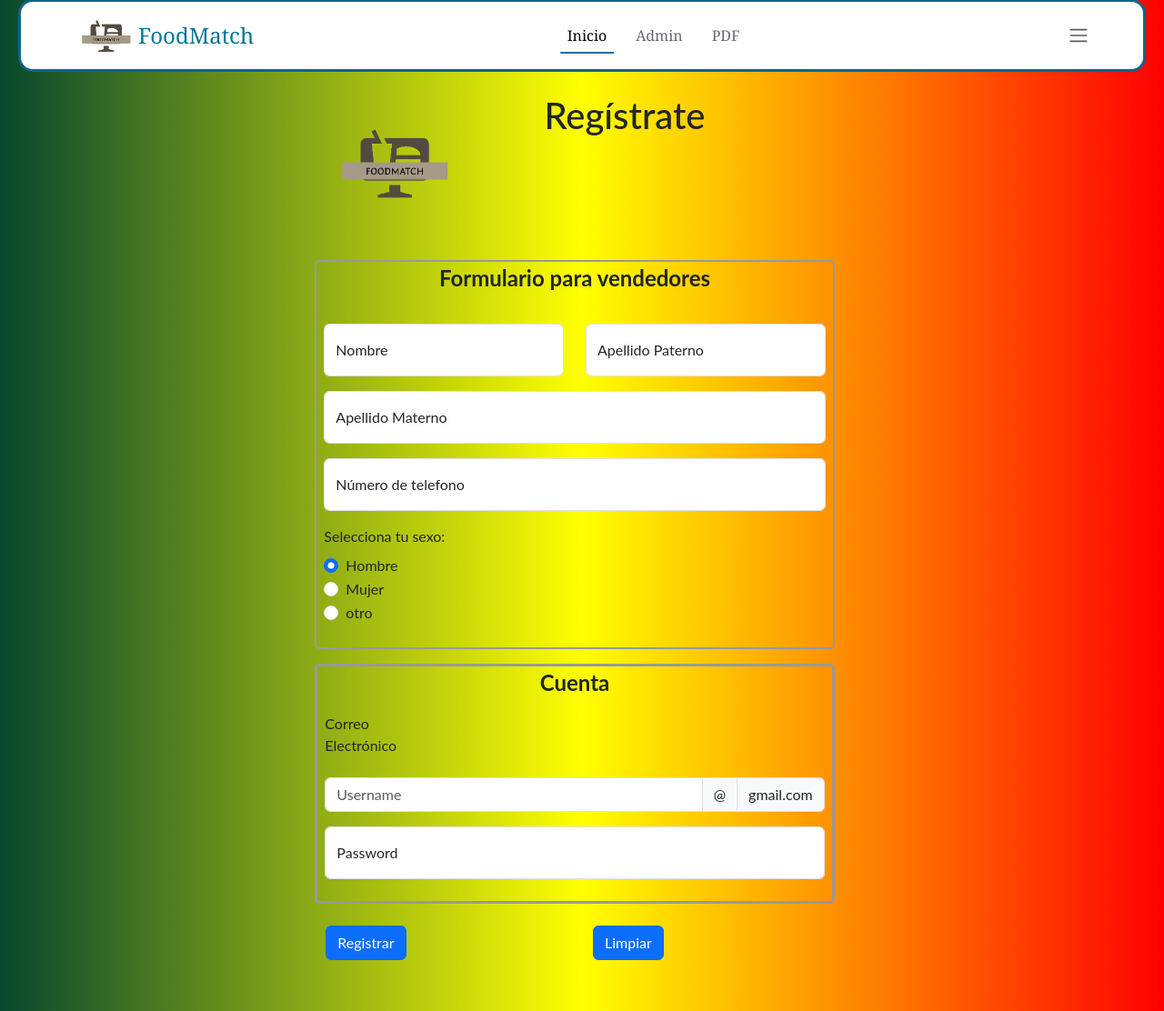
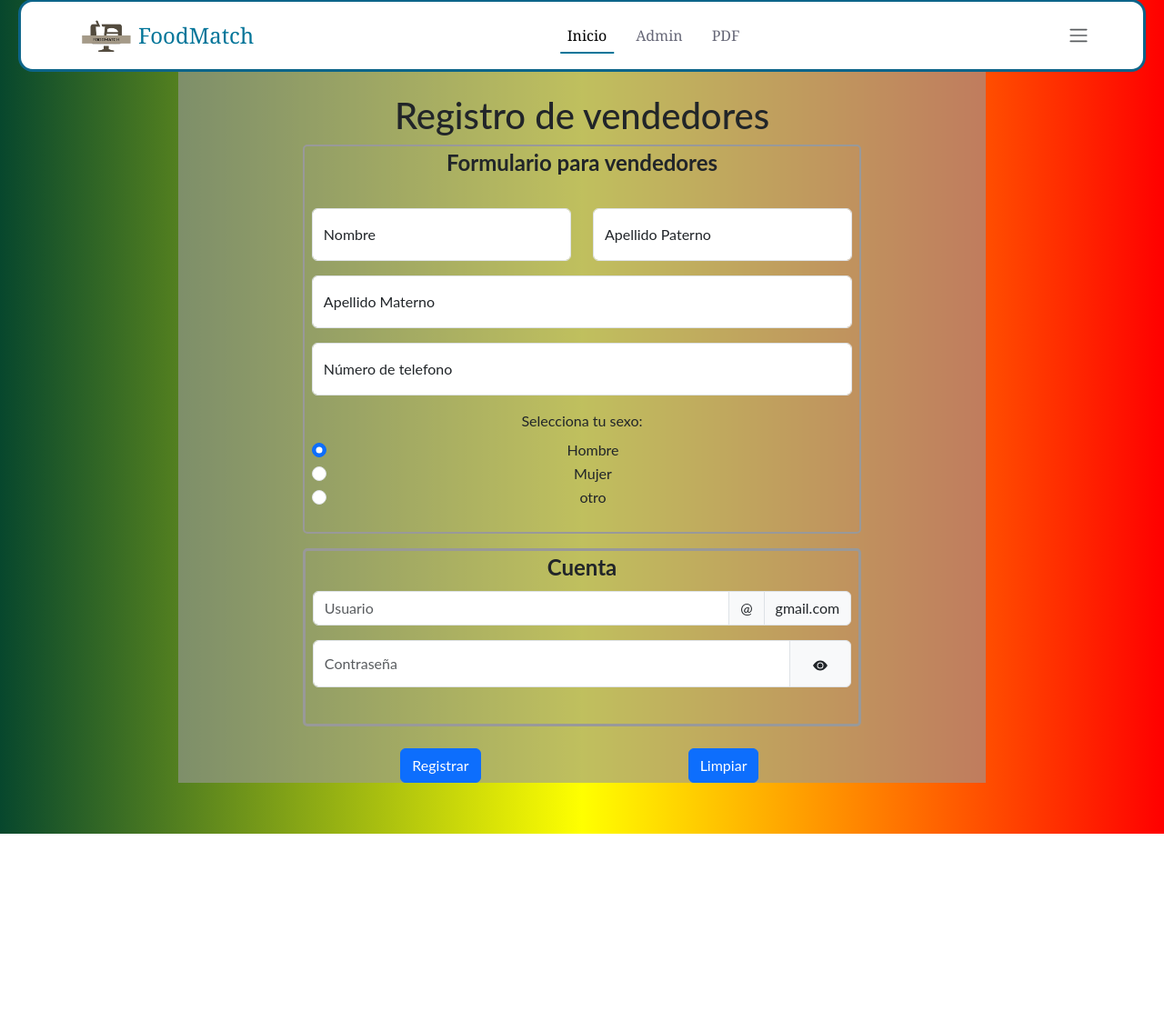
Before and after one commit to karadelacra/ProyectoF, a PHP site: page /formulario.html in a window 1280 px wide. Shown: the part 21-1133 px from the top of the page at 91% size. After the commit the page ends 938 px from the top, so only its background shows below. Run offline with PHP 8.4, Linux system fonts and the light colour scheme.

```diff
--- a/formulario.html
+++ b/formulario.html
@@ -40,14 +40,13 @@
     </nav>
     <br>
 
-    <div class="row" style="max-width: 100%;">
+    <div class="row" style="max-width: 80%; background-color: #9999999d;">
 
-        <div class="col-sm-8" style=" margin: auto;max-width: 70%; margin-top: 100px;">
+        <div class="text-center" style=" margin: auto;max-width: 70%; margin-top: 100px;">
             <div class="row">
-                <img src="imagenes/formulario/logotipo_ipn.png" style="max-width: 30%; ">
-                <h1 style="text-align: center; max-width: 56%; ">Regístrate</h1>
+                <h1 class="text-center">Registro de vendedores</h1>
             </div>
-            <div class="row">
+            <div class="text-center">
                 <form action="php/DatosPorConfirmar.php" method="post" name="Registro" autocomplete="off" class="row g-3">
 
                     <fieldset style="border: 2px solid #999; border-radius: 5px;">
@@ -104,20 +103,20 @@
 
                     <fieldset style="border: 3px solid #999; border-radius: 5px;">
                         <legend style="font-weight: bold; text-align: center;">Cuenta</legend>
-
-                        <div class="mb-3 row">
-                            <label for="staticEmail" class="col-sm-2 col-form-label">Correo Electrónico</label>
-                        </div>
-
                         <div class="input-group mb-3">
-                            <input name="correo" type="text" class="form-control" placeholder="Username" aria-label="Username" required pattern="[a-zA-Z0-9._%+-]+">
+                            <input name="correo" type="text" class="form-control" placeholder="Usuario" aria-label="Username" required pattern="[a-zA-Z0-9._%+-]+">
                             <span class="input-group-text">@</span>
                             <span class="input-group-text">gmail.com</span>
                         </div>
 
-                        <div class="form-floating">
-                            <input name="contraseña" type="password" class="form-control" id="floatingPassword" placeholder="Password" required>
-                            <label for="floatingPassword">Password</label>
+                        <div class="input-group mb-3">
+                            <input name="contraseña" type="password" class="form-control" placeholder="Contraseña" aria-label="password" required pattern="[a-zA-Z0-9]+" id="password">
+                            <!-- mostrar contraseña -->
+                            <span class="input-group-text"><button onclick="mostrarContrasena()" type="button" class="btn" ><svg id="icono" xmlns="http://www.w3.org/2000/svg" width="16" height="16" fill="currentColor" class="bi bi-eye-fill" viewBox="0 0 16 16">
+                                <path d="M10.5 8a2.5 2.5 0 1 1-5 0 2.5 2.5 0 0 1 5 0"/>
+                                <path d="M0 8s3-5.5 8-5.5S16 8 16 8s-3 5.5-8 5.5S0 8 0 8m8 3.5a3.5 3.5 0 1 0 0-7 3.5 3.5 0 0 0 0 7"/>
+                              </svg></button></span>
+
                         </div>
                         <br>
 
@@ -153,6 +152,7 @@
 
 
     <script src="https://cdn.jsdelivr.net/npm/bootstrap@5.3.3/dist/js/bootstrap.bundle.min.js" integrity="sha384-YvpcrYf0tY3lHB60NNkmXc5s9fDVZLESaAA55NDzOxhy9GkcIdslK1eN7N6jIeHz" crossorigin="anonymous"></script>
+    <script src="script.js"></script>
 
 </body>
 
--- a/index.html
+++ b/index.html
@@ -51,7 +51,7 @@
     </nav>
 
     <!-- espacio para que no se vea cortado el contenido -->
-    <div class="container" style="margin-top: 100px;"></div>
+    <div class="container" style="margin-top: 200px;"></div>
 
 
     <div class="card text-center" style="background-color:rgb(255, 255, 255);">
@@ -70,7 +70,7 @@
             </div>
         </div>
     </div>
-
+    <div class="container" style="margin-top: 5%;"></div>
     <!-- SERVICES -->
     <section class="p-5" style=" background-color:rgba(169, 169, 169, 0.313) ; background-size: cover; background-position: center; background-repeat: repeat-y;">
         <h2 style="text-align: center; font-weight: bold; color: #0a9dfe; text-shadow: 2px 4px 4px rgba(0, 0, 0, 0.75);">Todos Nuestros productos estan acá.</h2>
--- a/script.js
+++ b/script.js
@@ -14,7 +14,7 @@ const fetchPokemons = async() => {
 }
 
 const getPokemon = async(id) => {
-    const url = `Rancheritos.com/${id}.json`
+    const url = `json/${id}.json`
     const res = await fetch(url)
     const data = await res.json()
     createPokemonCard(data)
@@ -35,11 +35,11 @@ const createPokemonCard = (pokemon) => {
     const phoneNumber = generatePhoneNumber()
 
     const pokemonInnerHTML = `
-    <div class="img-container">
+    <div class="img-container" style="background-color: ${color}">
         <img src="${pokemon.image}" alt="${name}">
     </div>
     <div class="info">
-        <button class="nav-link" onclick="navigator.clipboard.writeText('${phoneNumber}').then(() => alert('Copied!'))"><img src="https://img.icons8.com/ios/452/phone.png" width="15" height="15">
+        <button class="btn login-button"onclick="navigator.clipboard.writeText('${phoneNumber}').then(() => alert('Número copiado en el portapapeles con éxito'))"><img src="https://img.icons8.com/ios/452/phone.png" width="15" height="15">
         </button>
         <h3 class="name">${name}</h3>
         <small class="type">Type: <span>${type}</span> </small>
@@ -51,9 +51,6 @@ const createPokemonCard = (pokemon) => {
     poke_container.appendChild(pokemonEl)
 }
 
-
-
-
 const generatePhoneNumber = () => {
     const areaCode = "52"
     const middlePart = Math.floor(Math.random() * 9000) + 1000;
@@ -61,4 +58,54 @@ const generatePhoneNumber = () => {
     return `(${areaCode})55 ${middlePart}-${lastPart}`;
 }
 
-fetchPokemons()
+const adjustGridColumns = () => {
+    const containerWidth = poke_container.clientWidth;
+    const minColumns = 2;
+    const maxColumns = 5;
+    const itemWidth = 200; // Asume que cada elemento mide aproximadamente 200px de ancho incluyendo márgenes
+
+    let columns = Math.floor(containerWidth / itemWidth);
+    columns = Math.max(minColumns, Math.min(maxColumns, columns));
+
+    poke_container.style.gridTemplateColumns = `repeat(${columns}, 1fr)`;
+}
+
+window.addEventListener('resize', adjustGridColumns);
+window.addEventListener('load', () => {
+    adjustGridColumns();
+    fetchPokemons();
+});
+
+// script para mostrar contraseña con un botón
+function mostrarContrasena() {
+    // si el ojo está cerrado se abre y muestra la contraseña y viceversa
+    // ojo cerrado es
+    // <svg xmlns="http://www.w3.org/2000/svg" width="16" height="16" fill="currentColor" class="bi bi-eye-slash-fill" viewBox="0 0 16 16">
+    //   <path d="m10.79 12.912-1.614-1.615a3.5 3.5 0 0 1-4.474-4.474l-2.06-2.06C.938 6.278 0 8 0 8s3 5.5 8 5.5a7 7 0 0 0 2.79-.588M5.21 3.088A7 7 0 0 1 8 2.5c5 0 8 5.5 8 5.5s-.939 1.721-2.641 3.238l-2.062-2.062a3.5 3.5 0 0 0-4.474-4.474z"/>
+    //   <path d="M5.525 7.646a2.5 2.5 0 0 0 2.829 2.829zm4.95.708-2.829-2.83a2.5 2.5 0 0 1 2.829 2.829zm3.171 6-12-12 .708-.708 12 12z"/>
+    // </svg>
+    // ojo abierto es
+    // <svg xmlns="http://www.w3.org/2000/svg" width="16" height="16" fill="currentColor" class="bi bi-eye-fill" viewBox="0 0 16 16">
+    //   <path d="M10.5 8a2.5 2.5 0 1 1-5 0 2.5 2.5 0 0 1 5 0"/>
+    //   <path d="M0 8s3-5.5 8-5.5S16 8 16 8s-3 5.5-8 5.5S0 8 0 8m8 3.5a3.5 3.5 0 1 0 0-7 3.5 3.5 0 0 0 0 7"/>
+    // </svg>
+
+    const contrasena = document.getElementById('password');
+    const icono = document.getElementById('icono');
+
+    if (contrasena.type == "password") {
+        contrasena.type = "text";
+        icono.innerHTML = `<svg xmlns="http://www.w3.org/2000/svg" width="16" height="16" fill="currentColor" class="bi bi-eye-slash-fill" viewBox="0 0 16 16">
+        <path d="m10.79 12.912-1.614-1.615a3.5 3.5 0 0 1-4.474-4.474l-2.06-2.06C.938 6.278 0 8 0 8s3 5.5 8 5.5a7 7 0 0 0 2.79-.588M5.21 3.088A7 7 0 0 1 8 2.5c5 0 8 5.5 8 5.5s-.939 1.721-2.641 3.238l-2.062-2.062a3.5 3.5 0 0 0-4.474-4.474z"/>
+        <path d="M5.525 7.646a2.5 2.5 0 0 0 2.829 2.829zm4
+        50.708-2.829-2.83a2.5 2.5 0 0 1 2.829 2.829zm3.171 6-12-12 .708-.708 12 12z"/>
+        </svg>`;
+    } else {
+        contrasena.type = "password";
+        icono.innerHTML = `<svg xmlns="http://www.w3.org/2000/svg" width="16" height="16" fill="currentColor" class="bi bi-eye-fill" viewBox="0 0 16 16">
+        <path d="M10.5 8a2.5 2.5 0 1 1-5 0 2.5 2.5 0 0 1 5 0"/>
+        <path d="M0 8s3-5.5 8-5.5S16 8 16 8s-3 5.5-8 5.5S0 8 0 8m8 3.5a3.5 3.5 0 1 0 0-7 3.5 3.5 0 0 0 0 7"/>
+      </svg>`;
+    }
+
+}
```
Also changed, not shown: estilos/style.css (+44 -32 lines), json/1.json (renamed from Rancheritos.com/1.json), json/2.json (renamed from Rancheritos.com/2.json), json/3.json (renamed from Rancheritos.com/3.json), json/4.json (renamed from Rancheritos.com/4.json), json/5.json (renamed from Rancheritos.com/5.json), 2 other files.
